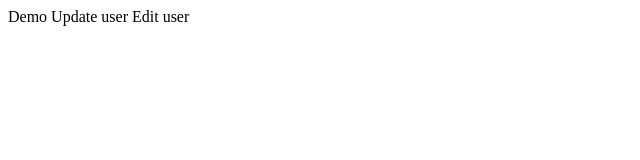
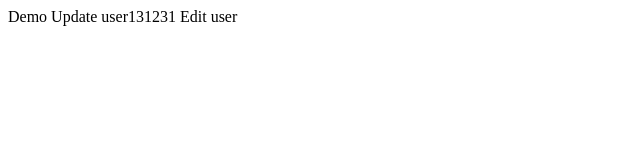
Before and after one commit to lucdinh121003/demo_github, a plain HTML site: page index.html in a window 1280 px wide. Shown: the full height of the page, 0-640 px from the left. Drawn offline with Linux system fonts and the light colour scheme.

Commit message:
update cho user

```diff
--- a/index.html
+++ b/index.html
@@ -8,7 +8,7 @@
 <body>
     <div>
         <a>Demo</a>
-        <a>Update user</a>
+        <a>Update user131231</a>
         <a>Edit user</a>
     </div>
 </body>
```
